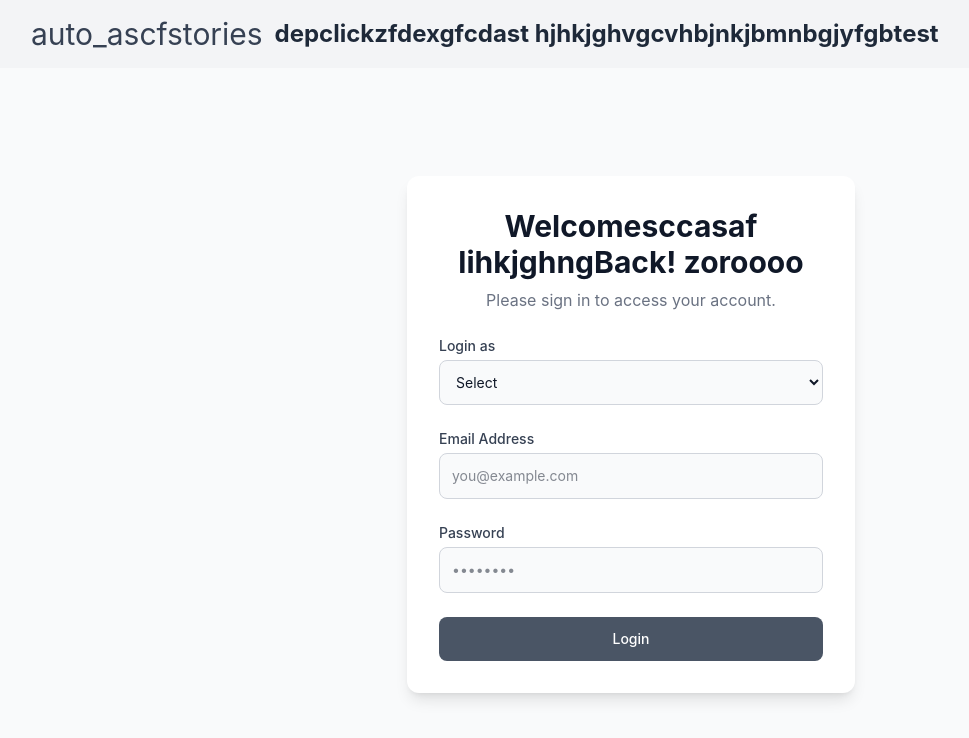
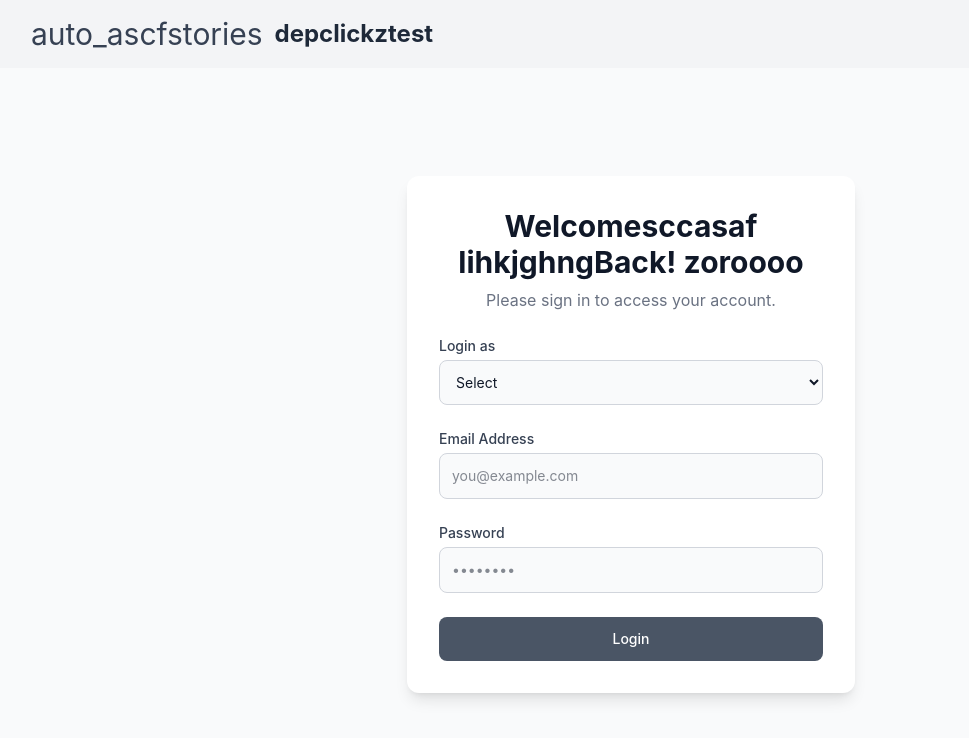
Before and after one commit to aditya-shinde-45/gradebookx, a React app in the folder frontend/: page / in a window 1280 px wide. Shown: the top 738 px of the page, without its empty margins (9-978 px from the left). Built offline with nearby package versions, Linux system fonts and the light colour scheme; the HTML template or start-up script is replaced by a standard one.

Commit message:
Update header title in Login component

```diff
--- a/frontend/src/Pages/Login.jsx
+++ b/frontend/src/Pages/Login.jsx
@@ -83,7 +83,7 @@
       <header className="bg-gray-100 py-4 px-6 md:px-10">
         <div className="container mx-auto flex items-center">
           <span className="material-icons text-gray-700 text-3xl mr-3">auto_ascfstories</span>
-          <h1 className="text-2xl font-bold text-gray-800">depclickzfdexgfcdast hjhkjghvgcvhbjnkjbmnbgjyfgbtest</h1>
+          <h1 className="text-2xl font-bold text-gray-800">depclickztest</h1>
         </div>
       </header>
 
```
